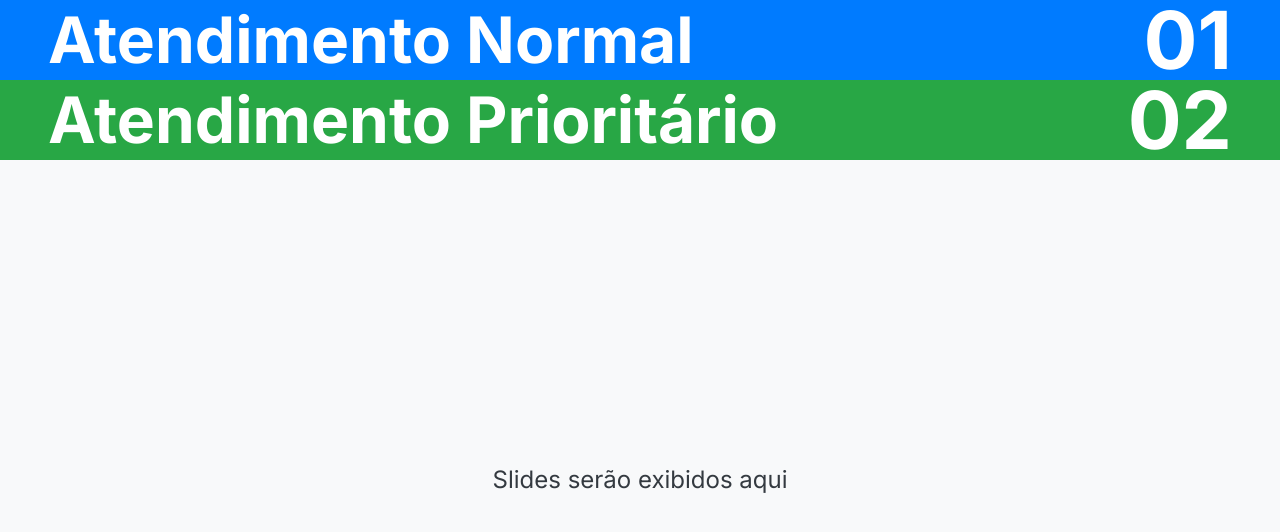
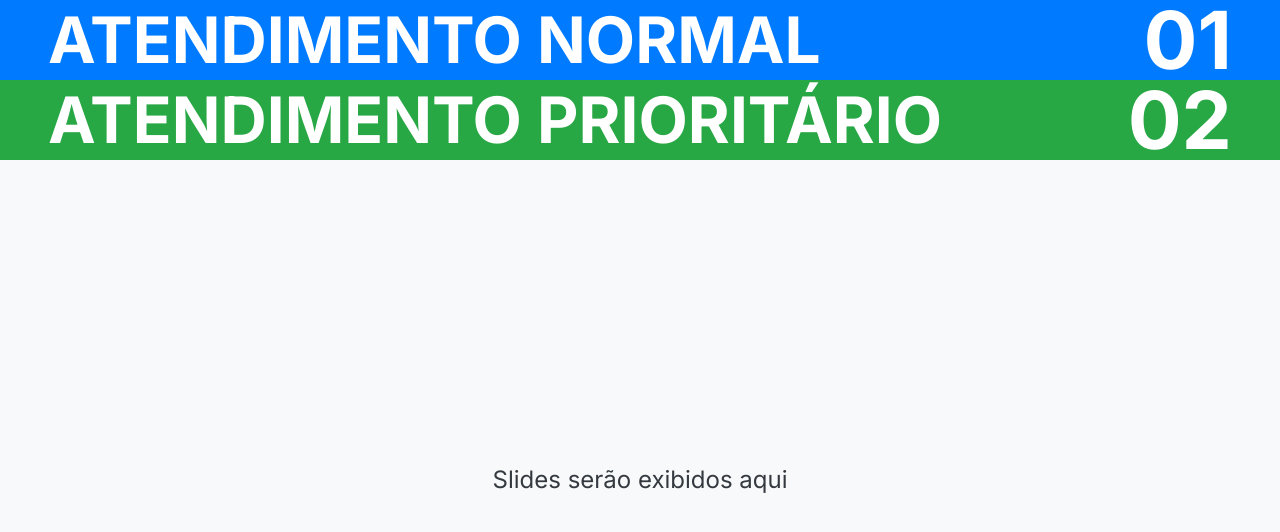
Before and after one commit to alonsoleite1/painel-de-chamada, a React (Vite) app: page /painel in a window 1280 px wide. Shown: the top 532 px of the page. Built offline with nearby package versions, Linux system fonts and the light colour scheme.

Commit message:
template

```diff
--- a/src/pages/painelDeChamada/index.jsx
+++ b/src/pages/painelDeChamada/index.jsx
@@ -4,8 +4,8 @@ const Painel = () => {
   return (
     <div className={styles.container}>
       <div className={styles.headerArea}>
-        <div className={styles.normal}><p>Atendimento Normal</p> <span> 01 </span></div>
-        <div className={styles.prioritario}><p>Atendimento Prioritário</p><span>02</span></div>
+        <div className={styles.normal}><p>ATENDIMENTO NORMAL</p> <span> 01 </span></div>
+        <div className={styles.prioritario}><p>ATENDIMENTO PRIORITÁRIO</p><span>02</span></div>
       </div>
       <div className={styles.slideArea}>
         {/* Aqui você pode usar um componente de slideshow, como react-slideshow-image */}
```
